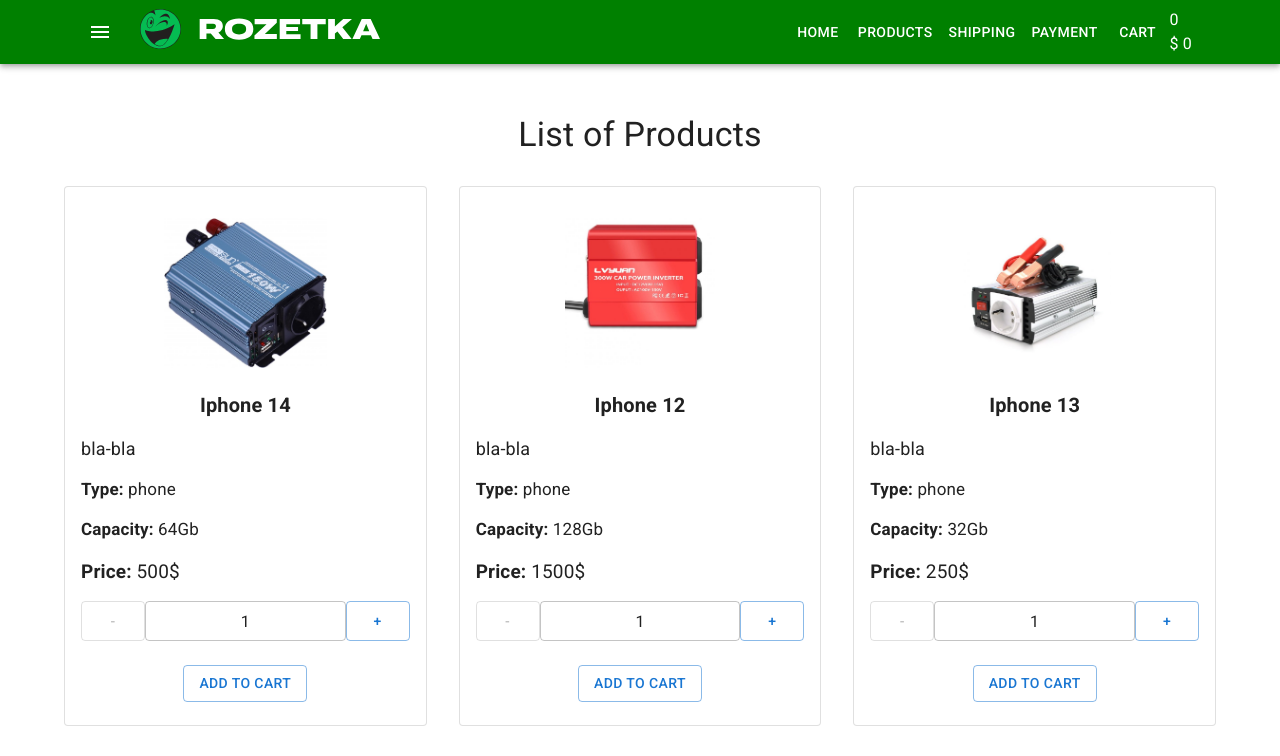
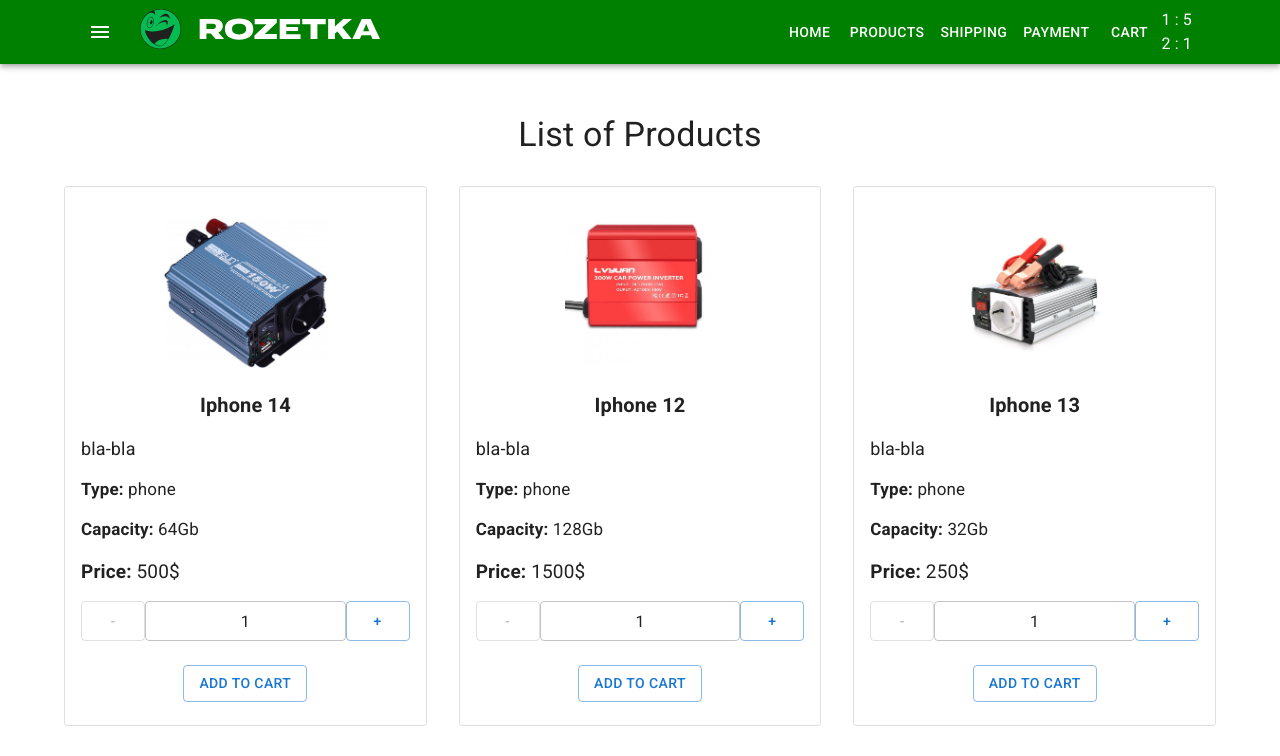
Before and after one commit to AnatoliiZh/shop-project-react, a React (Create React App) app: page / in a window 1280 px wide. Shown: the top 756 px of the page. Built offline with nearby package versions, Linux system fonts and the light colour scheme.

Commit message:
add productsInCart

```diff
--- a/src/components/CartHeader/CartHeader.tsx
+++ b/src/components/CartHeader/CartHeader.tsx
@@ -1,17 +1,22 @@
 import './CartHeader.css'
 
 type Props = {
-    cartData: {
-        totalCount: number
-        totalPrice: number
+    productsInСart: {
+        [id: number]: number
     }
 }
 
-const CartHeader = ({ cartData }: Props) => {
+const CartHeader = ({ productsInСart }: Props) => {
+    console.log(Object.keys(productsInСart))
     return (
         <div>
-            <div>{cartData.totalCount}</div>
-            <div>$ {cartData.totalPrice}</div>
+            {/* <div>{cartData.totalCount}</div>
+            <div>$ {cartData.totalPrice}</div> */}
+            {Object.keys(productsInСart).map((productId) => (
+                <div>
+                    {productId} : {productsInСart[parseInt(productId)]}
+                </div>
+            ))}
         </div>
     )
 }
--- a/src/container/App/App.tsx
+++ b/src/container/App/App.tsx
@@ -4,30 +4,22 @@
 import Main from 'container/Main/Main'
 import { useState } from 'react'
 
-type Props = {}
-
-type CartData = {
-    totalCount: number
-    totalPrice: number
+type ProductsInСart = {
+    [id: number]: number
 }
 
-const App = (props: Props) => {
-    const [cartData, setCartData] = useState<CartData>({
-        totalCount: 0,
-        totalPrice: 0,
+const App = () => {
+    const [productsInСart, setProductsInCart] = useState<ProductsInСart>({
+        1: 5,
+        2: 1,
     })
 
-    const addProductToCart = (count: number, price: number) => {
-        setCartData((prevState: CartData) => ({
-            totalCount: prevState.totalCount + count,
-            totalPrice: prevState.totalPrice + count * price,
-        }))
-    }
+    const addProductToCart = (count: number, price: number) => {}
 
     return (
         <StyledEngineProvider injectFirst>
             <CssBaseline />
-            <Header cartData={cartData} />
+            <Header productsInСart={productsInСart} />
             {/* <button onClick={() => addProductToCart(5, 500)}></button> */}
             <Main addProductToCart={addProductToCart} />
         </StyledEngineProvider>
--- a/src/container/Header/Header.tsx
+++ b/src/container/Header/Header.tsx
@@ -11,14 +11,13 @@
 import './Header.scss'
 
 type Props = {
-    cartData: {
-        totalCount: number
-        totalPrice: number
+    productsInСart: {
+        [id: number]: number
     }
 }
-const Header = ({ cartData }: Props) => {
+
+const Header = ({ productsInСart }: Props) => {
     let appBar = false
-    console.log(cartData)
     return (
         <>
             <AppBar
@@ -38,7 +37,7 @@
                         </IconButton>
                         <Logo />
                         <Menu />
-                        <CartHeader cartData={cartData} />
+                        <CartHeader productsInСart={productsInСart} />
                     </Toolbar>
                 </Container>
             </AppBar>
```
